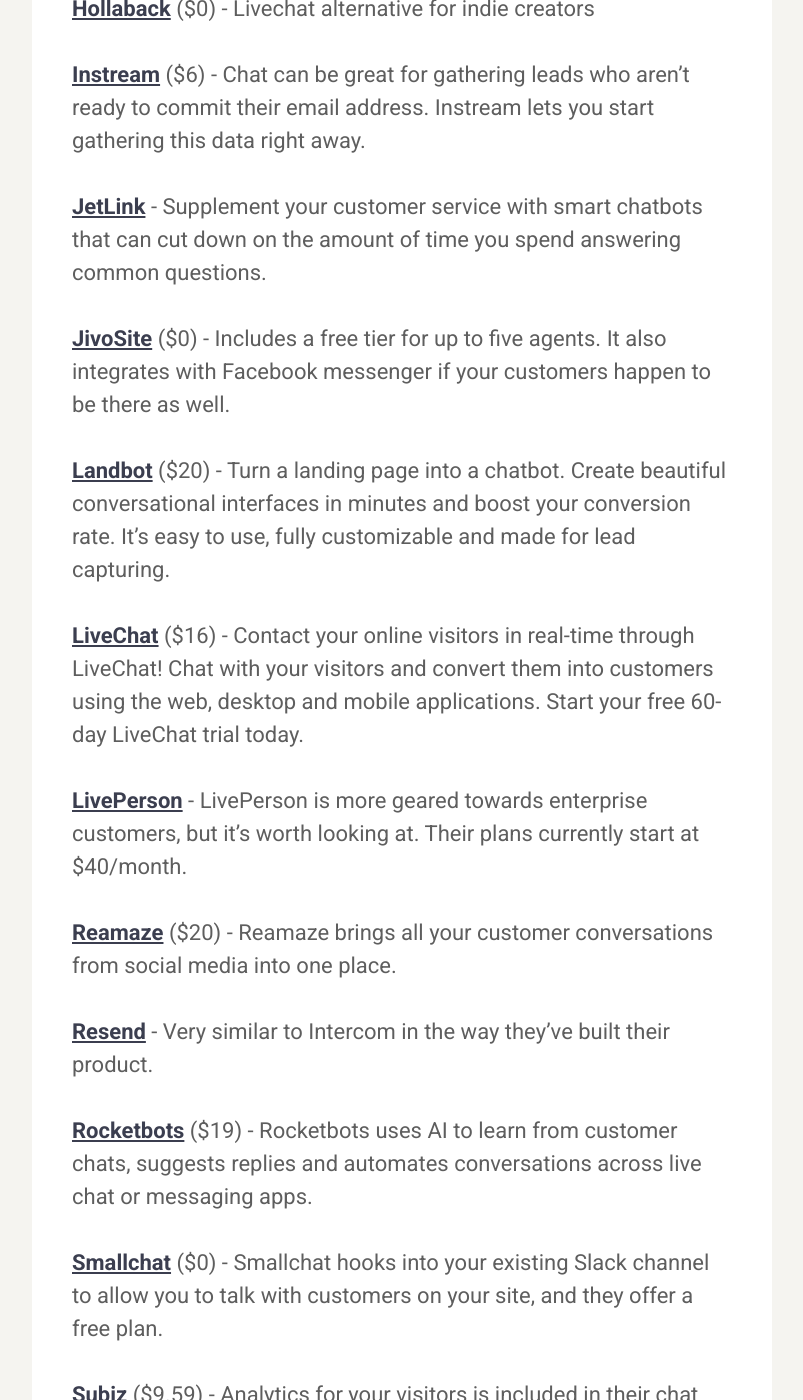
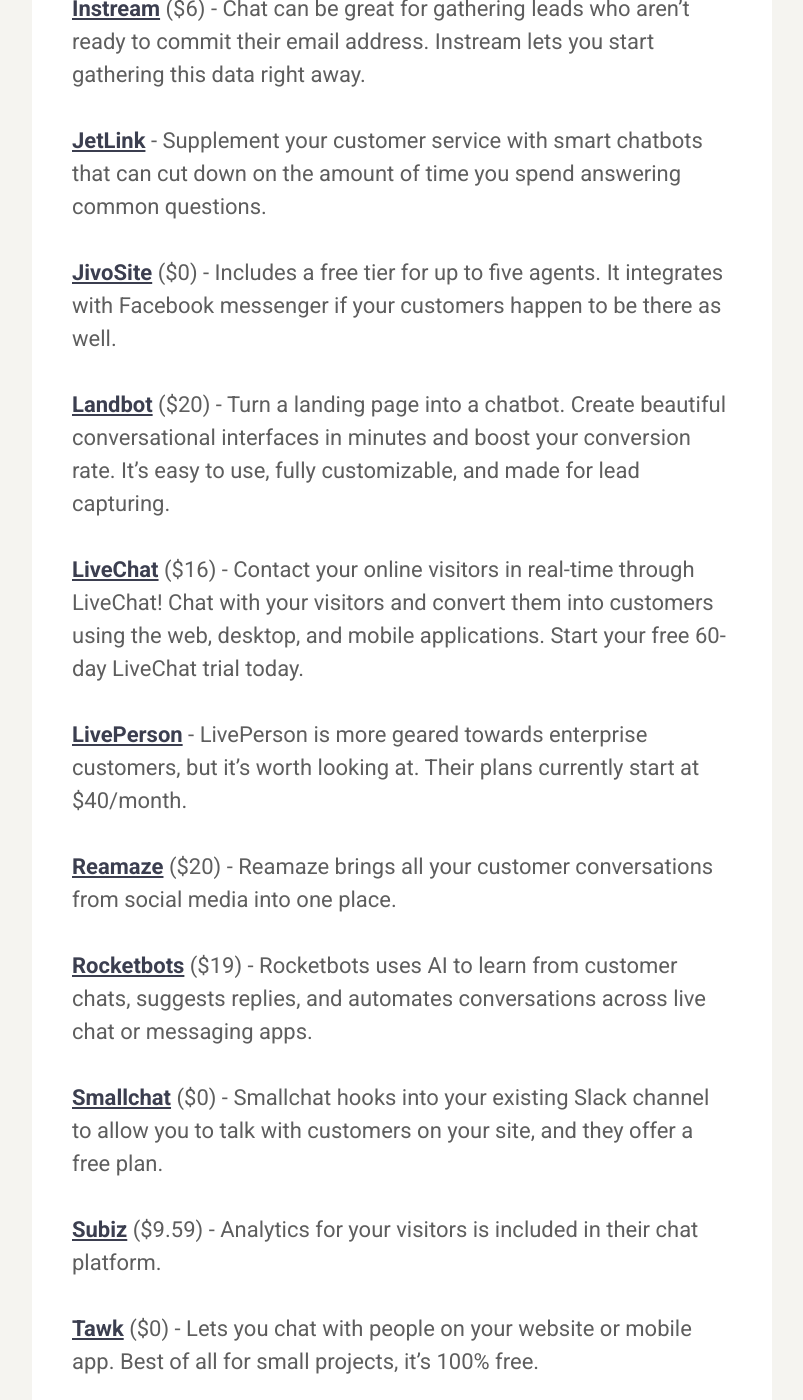
Before and after one commit to karllhughes/learn, a Jekyll site: the page built from _posts/2020-12-20-customer-chat.md, in a window 1280 px wide and 1400 px high, scrolled down 3656 px. Shown: the whole window, without its empty margins (238-1041 px from the left). Built offline with Jekyll 4.4.1, drawn with Linux system fonts in a browser that asks for light colours; a script that is not in the unit is left out; some of the changed text lies outside the part shown.

Commit message:
Update Posts “2020-12-20-customer-chat”

```diff
--- a/_posts/2020-12-20-customer-chat.md
+++ b/_posts/2020-12-20-customer-chat.md
@@ -18,7 +18,7 @@
 
 That said, software-as-a-service vendors should consider adding live chat. Users expect a seamless, self-service experience, so being able to respond immediately is really important.
 
-Many live chat widgets also allow you to proactively reach out to customers based on their past interactions with your site. This is really helpful if you know it takes several touch points to close the deal with your target market.
+Many live chat widgets also allow you to proactively reach out to customers based on their past interactions with your site. This is really helpful if you know it takes several touch-points to close the deal with your target market.
 
 The downside to live chat is that it gives customers the impression that you're available all the time. When you don't respond quickly, you might discourage potential buyers, so it's important to have someone monitoring your live chat widget frequently.
 
@@ -45,25 +45,21 @@
 
 **[HelpCrunch](https://helpcrunch.com/)** ($12) - Messaging integrates into their complete customer-service solution.
 
-**[Hollaback](https://hollabackapp.com/)** ($0) - Livechat alternative for indie creators
-
 **[Instream](http://instream.io/en/)** ($6) - Chat can be great for gathering leads who aren't ready to commit their email address. Instream lets you start gathering this data right away.
 
 **[JetLink](https://jetlink.io/)** - Supplement your customer service with smart chatbots that can cut down on the amount of time you spend answering common questions.
 
-**[JivoSite](https://www.jivochat.com/)** ($0) - Includes a free tier for up to five agents. It also integrates with Facebook messenger if your customers happen to be there as well.
+**[JivoSite](https://www.jivochat.com/)** ($0) - Includes a free tier for up to five agents. It integrates with Facebook messenger if your customers happen to be there as well.
 
-**[Landbot](https://landbot.io/)** ($20) - Turn a landing page into a chatbot. Create beautiful conversational interfaces in minutes and boost your conversion rate. It's easy to use, fully customizable and made for lead capturing.
+**[Landbot](https://landbot.io/)** ($20) - Turn a landing page into a chatbot. Create beautiful conversational interfaces in minutes and boost your conversion rate. It's easy to use, fully customizable, and made for lead capturing.
 
-**[LiveChat](https://www.livechatinc.com/)** ($16) - Contact your online visitors in real-time through LiveChat! Chat with your visitors and convert them into customers using the web, desktop and mobile applications. Start your free 60-day LiveChat trial today.
+**[LiveChat](https://www.livechatinc.com/)** ($16) - Contact your online visitors in real-time through LiveChat! Chat with your visitors and convert them into customers using the web, desktop, and mobile applications. Start your free 60-day LiveChat trial today.
 
 **[LivePerson](https://www.liveperson.com/)** - LivePerson is more geared towards enterprise customers, but it's worth looking at. Their plans currently start at $40/month.
 
 **[Reamaze](https://www.reamaze.com/)** ($20) - Reamaze brings all your customer conversations from social media into one place.
 
-**[Resend](https://resend.io/)** - Very similar to Intercom in the way they've built their product.
-
-**[Rocketbots](https://rocketbots.io/)** ($19) - Rocketbots uses AI to learn from customer chats, suggests replies and automates conversations across live chat or messaging apps.
+**[Rocketbots](https://rocketbots.io/)** ($19) - Rocketbots uses AI to learn from customer chats, suggests replies, and automates conversations across live chat or messaging apps.
 
 **[Smallchat](https://small.chat/)** ($0) - Smallchat hooks into your existing Slack channel to allow you to talk with customers on your site, and they offer a free plan.
 
@@ -75,10 +71,10 @@
 
 **[UserDeck](https://userdeck.com/conversations)** ($10) - Provides in-app chat as well as an FAQ service for your customers.
 
-**[WG Live Chat Software](https://www.liveadmins.com/)** ($20) - LiveAdmins is one of the world's leading providers of live chat software and services. Their solutions ensure customer satisfaction, multilingual support, and a high ROI. Each innovative solution is easy to set-up, fully customizable and available round-the-clock - catering to over 10 industries across 8 time zones.
+**[LiveAdmins](https://www.liveadmins.com/)** ($20) - LiveAdmins supports your live chat with real humans that are always available. Their platform is easy to set-up, fully customizable, and available round-the-clock - catering to over 10 industries across 8 time zones.
 
 **[Zendesk](https://www.zendesk.com/chat/)** ($5) - You may be familiar with Zendesk for customer support, but they also have a full-service chat feature for your site.
 
 -----
 
-Did I miss a tool that you love? [Submit your suggestions here](https://www.portablecto.com/tools/submit), or [email me](mailto:marketing@portablecto.com) to suggest an update.
+Did I miss a tool that you love? [Shoot me an email](mailto:karl@draft.dev) to suggest an update.
```
Also changed, not shown: other parts of _posts/2020-12-20-customer-chat.md (+2 -2 lines).
